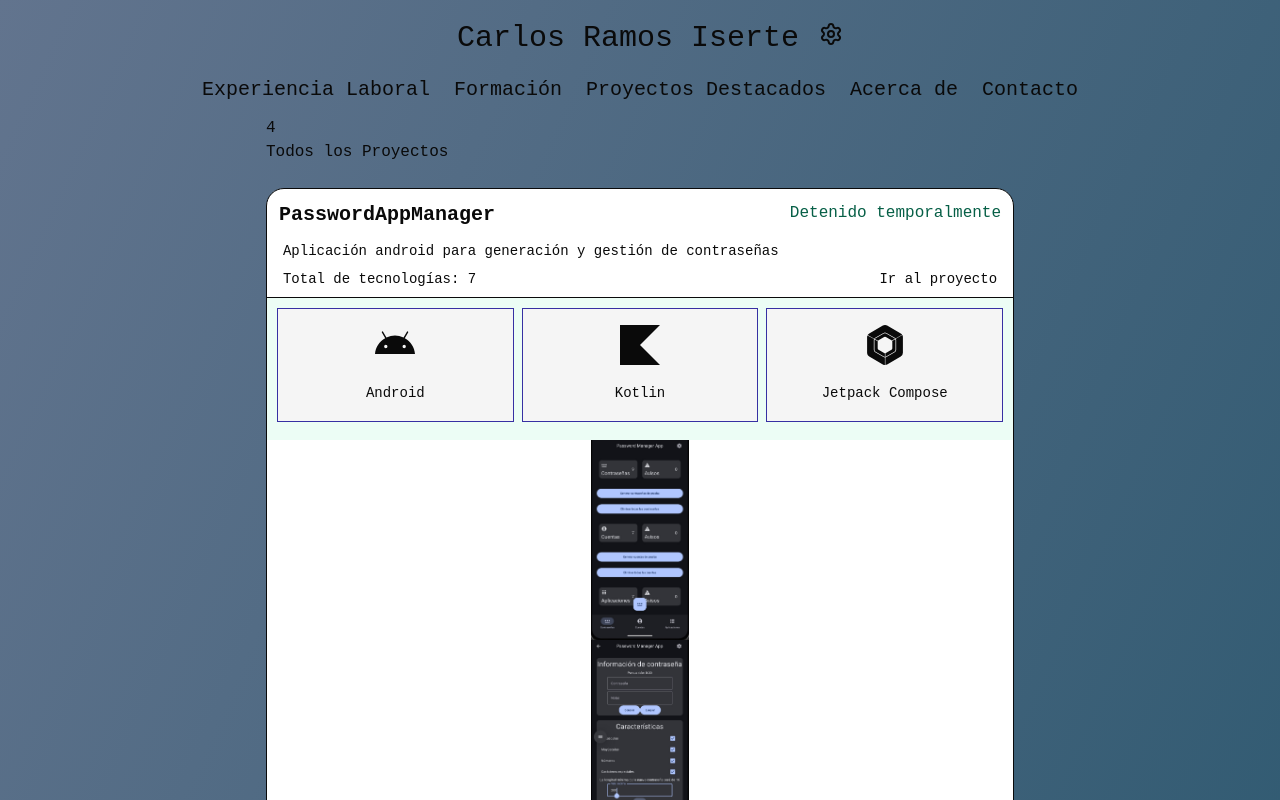
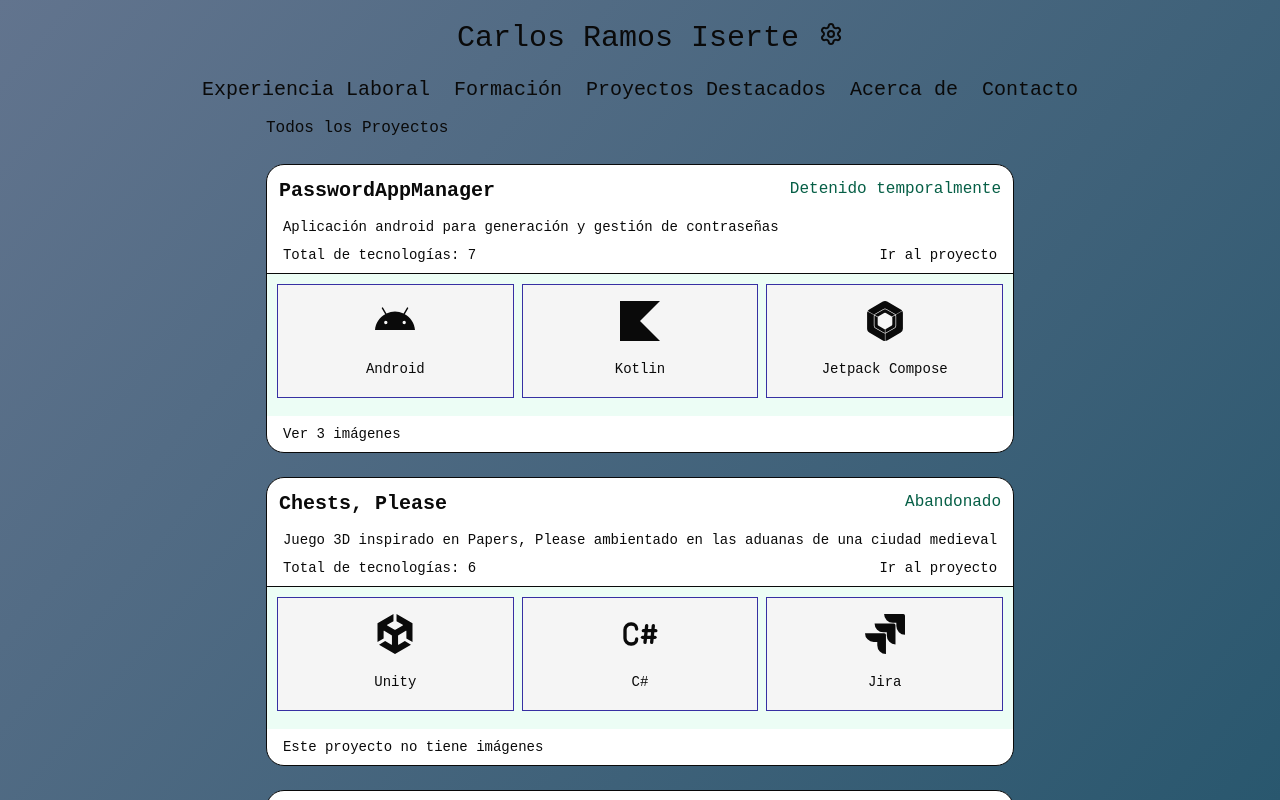
Before and after one commit to CarlosRamosDeveloper/portfolio, a React (Vite) app: page /projects in a window 1280 px wide. Shown: the top 800 px of the page. Built offline with nearby package versions, Linux system fonts and the light colour scheme.

Commit message:
fixed image visibility

```diff
--- a/src/projects/pages/projects/ProjectsPage.tsx
+++ b/src/projects/pages/projects/ProjectsPage.tsx
@@ -7,7 +7,6 @@ const projectsList: Project[] = ProjectsData.sort().reverse();
 export const ProjectsPage = () => {
   return (
     <div>
-      {projectsList.length}
       <ProjectSummaryList projects={projectsList} />
     </div>
   );
--- a/src/projects/pages/projects/components/ProjectImagesList.tsx
+++ b/src/projects/pages/projects/components/ProjectImagesList.tsx
@@ -19,21 +19,20 @@ export const ProjectImagesList = ({ images }: Props) => {
     );
 
   const handleToggle = () => {
-    console.log('Toggle! ', isOpen);
     setIsOpen((prev) => !prev);
   };
 
   return (
     <div onClick={handleToggle}>
-      {isOpen ? (
+      {!isOpen ? (
         <ProjectSummarySubtitle
           text={`${PROJECT_TEXT.seeImagesStart}${images.length}${PROJECT_TEXT.seeImagesEnd}`}
           addTopMargin={true}
         />
       ) : (
         <>
-          {images.map((image) => (
-            <FeaturedImage image={image || null} />
+          {images.map((image, index) => (
+            <FeaturedImage image={image || null} key={index} />
           ))}
         </>
       )}
```
